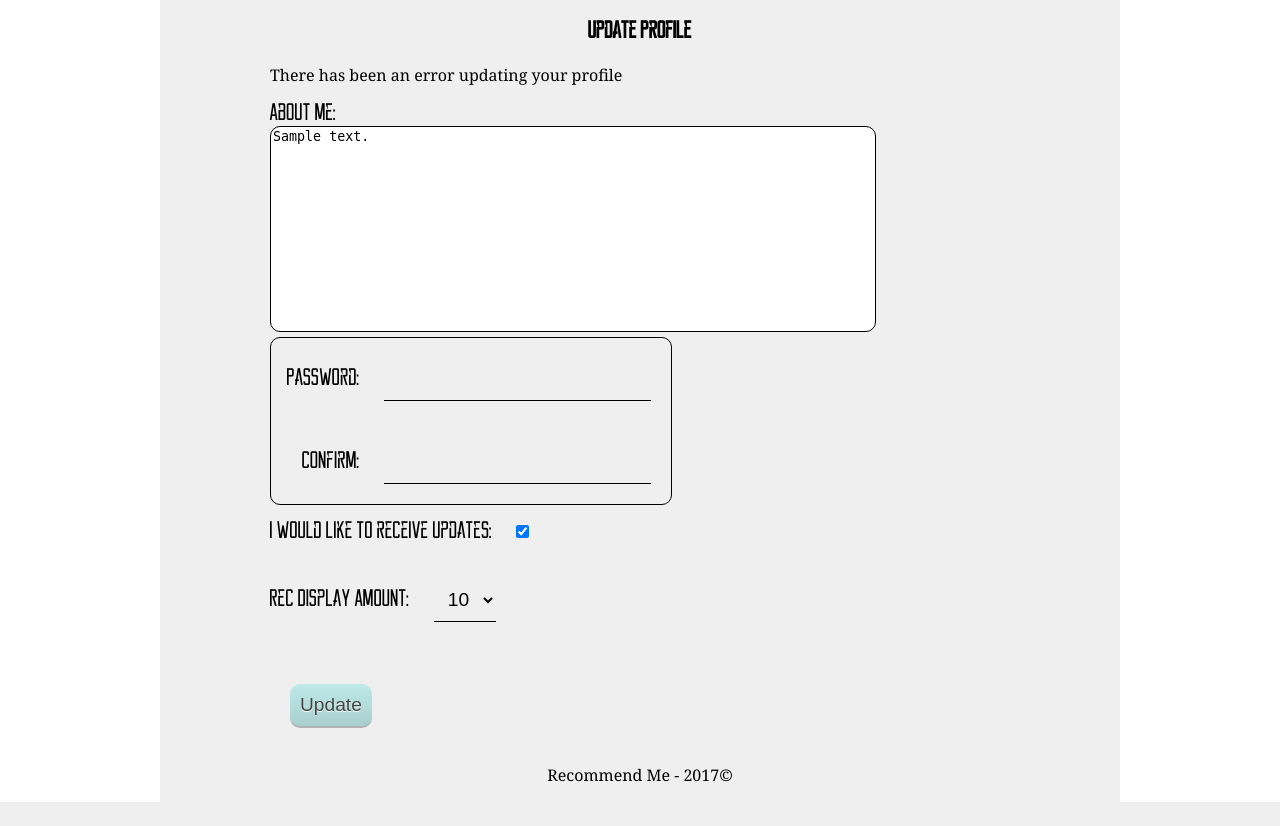
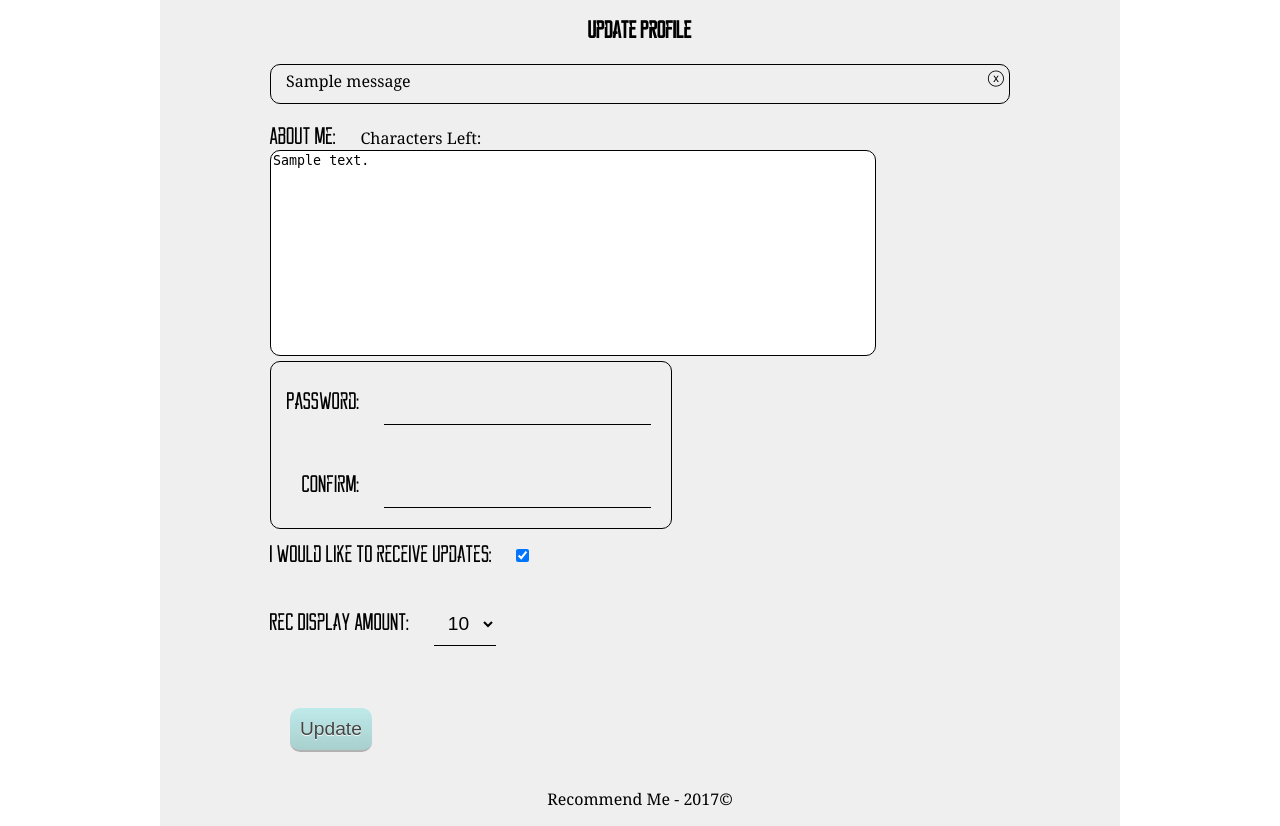
Before and after one commit to brian-w-projects/mysite, a Flask app: page /personal/update in a window 1280 px wide. Shown: the part 190-1016 px from the top of the page. Before the commit the page ends 992 px from the top, so only its background shows below. Run offline with Flask 2, Linux system fonts and the light colour scheme; a user stored in the database is signed in; tables that the repository leaves empty hold one stand-in row (values such as "Sample post"); one stand-in notice (Sample message) is shown; some libraries are stand-ins or nearby versions.

Commit message:
added flash and began redirect fix

```diff
--- a/TODOLIST.txt
+++ b/TODOLIST.txt
@@ -12,3 +12,6 @@
 3. Administrator Tools
     - Special Page with stats
     - Special page with info on Moderators
+
+Problems:
+- Goes from Secure to non-secure when using @login_required
--- a/app/personal/forms.py
+++ b/app/personal/forms.py
@@ -3,8 +3,8 @@ from wtforms import StringField, PasswordField, SubmitField, TextAreaField, Bool
 from wtforms import validators
 
 class ChangeForm(FlaskForm):
-    about_me = TextAreaField('About Me: ')
-    password = PasswordField('Password: ', validators=[validators.EqualTo('password_confirm')])
+    about_me = TextAreaField('About Me: ', validators=[validators.Length(max=500)])
+    password = PasswordField('Password: ', validators=[validators.Optional(), validators.EqualTo('password_confirm'), validators.Length(min=8)])
     password_confirm = PasswordField('Confirm: ', validators=[])
     updates = BooleanField('I would like to receive updates: ')
     limit = SelectField('Rec Display Amount: ', choices=[('10', '10'), ('20', '20'), ('50', '50')])
--- a/app/personal/views.py
+++ b/app/personal/views.py
@@ -1,4 +1,4 @@
-from flask import render_template, request, redirect, url_for, session, abort
+from flask import render_template, request, redirect, url_for, session, abort, flash
 from . import personal
 from .forms import ChangeForm, PostForm, EditForm
 from flask_login import login_user, logout_user, login_required, current_user
@@ -12,19 +12,21 @@ from datetime import datetime
 def update():
     form = ChangeForm(request.form)
     if request.method == 'POST':
-        session['updated'] = 'There has been an error updating your profile'
         if form.validate():
-            if form.password.data != '':
-                if len(form.password.data) >= 8:
-                    current_user.password = form.password.data
-                else:
-                    form.errors['password'] = 'Errors'
+            current_user.password = form.password.data
             current_user.updates = form.updates.data
             current_user.display=int(form.limit.data)
             current_user.about_me = form.about_me.data
             db.session.add(current_user)
             db.session.commit()
-            session['updated'] = 'Your profile has been successfully updated'
+            flash(u'\u2713 Your profile has been successfully updated')
+        else:
+            if form.errors['about_me']:
+                flash(u'\u2717 About Me may only be 500 characters')
+            if 0 < len(form.password.data) < 8:
+                flash(u'\u2717 Passwords must be at least 8 characters')
+            if form.password.data != form.password_confirm.data:
+                flash(u'\u2717 Passwords Must Match')
         return redirect(url_for('personal.update', _scheme='https', _external=True))
     form.about_me.data = current_user.about_me
     form.limit.data= str(current_user.display)
@@ -56,7 +58,7 @@ def profile(id=-1, limit=10):
     if id == -1 and current_user.is_authenticated:
         id = current_user.id
     elif id == -1 and not current_user.is_authenticated:
-        return redirect(url_for('auth.login', _scheme='https', _external=True))
+        return redirect(url_for('auth.login', _scheme='https', _external=True, next='personal/profile'))
     if limit==10 and current_user.is_authenticated:
         limit=current_user.display
     user = Users.query.filter_by(id=id).first_or_404()
--- a/app/static/css/formstyle.css
+++ b/app/static/css/formstyle.css
@@ -58,5 +58,37 @@
     border-radius: 10px;
     width: 600px;
     height: 200px;
+}
 
+/*FLASH STYLE*/
+.flash-border{
+    border: 1px solid black;
+    border-radius: 10px;
+    overflow: hidden;
 }
+
+.flash-message{
+    margin: 0 0 0 10px;
+    padding: 5px;
+}
+
+.flash-messages{
+    width: 600px;
+    float: left;
+}
+
+.flash-close{
+    float: right;
+}
+
+.flash-close p{
+    margin-top: 0px;
+}
+/*FLASH STYLE*/
+
+/*TEXT AREA FORMATTING*/
+.chars-format{
+    margin-left: 20px;
+    display: inline;
+}
+/*TEXT AREA FORMATTING*/
--- /dev/null
+++ b/app/static/js/flashjs.js
@@ -0,0 +1,7 @@
+/* global $ */
+
+$(function(){
+    $('.flash-close').on('click', function(){
+        $(this).parent().css('display', 'none');
+    });
+});
--- /dev/null
+++ b/app/static/js/updatejs.js
@@ -0,0 +1,11 @@
+/* global $ */
+
+$(function(){
+    var $count = 500 - $('#about_me').val().length;
+    $('.chars-left').text($count);
+
+    $('#about_me').on('input', function(){
+        var $count = 500 - $('#about_me').val().length;
+        $('.chars-left').text($count);
+    });
+});
--- a/app/templates/base.html
+++ b/app/templates/base.html
@@ -2,7 +2,8 @@
 <html lang='en'>
   {{moment.include_jquery()}}
   {{moment.include_moment()}}
-  {% import 'personal/postmacro.html' as postmacro %}
+  {% import 'macros/postmacro.html' as postmacro %}
+  {% import 'macros/flashmacro.html' as flashmacro %}
   <head>
     {% block head %}
       <meta charset='utf-8'>
--- /dev/null
+++ b/app/templates/macros/flashmacro.html
@@ -0,0 +1,16 @@
+{% macro render_flash(messages) %}
+    {% if messages %}
+        <script src="{{url_for('static', filename='js/flashjs.js')}}"></script>
+        <div class='flash-border'>
+          <div class='flash-messages'>
+            {% for message in messages %}
+              <p class='flash-message'>{{ message }}</p>
+            {% endfor %}
+          </div>
+          <div class='flash-close'>
+              <p><a href='#'>&#9447</a></p>
+          </div>
+        </div>
+        <br/>
+    {% endif %}
+{% endmacro %}
--- a/app/templates/personal/update.html
+++ b/app/templates/personal/update.html
@@ -1,4 +1,5 @@
 <!DOCTYPE html>
+
 {% extends 'onecoloumn.html' %}
 <html>
 <head>
@@ -12,29 +13,20 @@
     <div class='w940'>
       <div class='w940-center'>
         <h2 class='rec'>Update Profile</h2>
-        {% if session['updated'] %}
-          <p>{{session['updated']}}</p>
-        {% endif %}
+        {{ flashmacro.render_flash(get_flashed_messages()) }}
         <form method="POST">
           {{form.about_me.label(class='rec')}}
+          <p class='chars-format'>Characters Left: <span class='chars-left'></span></p>
           <br/>
           {{form.about_me(class='textentry')}}
           <br/>
-          <div class='fieldseterror'>
             <div class='fieldset'>
               {{form.password.label(class='rec')}} {{form.password(class='entry')}}
               <br/>
               {{form.password_confirm.label(class='rec')}} {{form.password_confirm(class='entry')}}
             </div><!--fieldset-->
-            {% if form.errors['password'] %}
-              <span class='passwordmessage'>&#10007 Must be at least 8 characters</span>
-              <br/>
-              <span class='passwordmessage2'>&#10007 Passwords Must Match</span>
-            {% endif %}
-          </div><!--fieldseterror-->
           <div class='realign'></div>
           {{form.updates.label(class='rec')}} {{form.updates(checked=current_user.updates, class='click')}}
-          <span class='updatesmassage'></span>
           <br/>
           {{form.limit.label(class='rec')}} {{form.limit(class='entry')}}
           <br/>
@@ -44,6 +36,7 @@
         </form>
       </div><!--w940-center-->
     </div><!--w940-->
+    <script src="{{url_for('static', filename='js/updatejs.js')}}"></script>
   {% endblock %}
 </body>
 </html>
--- a/config.py
+++ b/config.py
@@ -13,6 +13,7 @@ class Config:
     ADMIN = os.environ.get("ADMIN")
     RECAPTCHA_PRIVATE_KEY = os.environ.get('RECAPTCHA_PRIVATE_KEY')
     RECAPTCHA_PUBLIC_KEY = os.environ.get('RECAPTCHA_PUBLIC_KEY')
+    # SERVER_NAME = 'mysite-brianwprojects.c9users.io'
 
     @staticmethod
     def init_app(app):
--- a/manage.py
+++ b/manage.py
@@ -4,7 +4,8 @@ from app import create_app, db
 from app.models import Users, Role, Recommendation
 from flask_script import Manager, Shell, Server
 from flask_migrate import Migrate, MigrateCommand
-from flask import request
+from flask import request, redirect, url_for
+
 
 app = create_app(os.getenv('FLASK_CONFIG') or 'default')
 manager = Manager(app)
```
Also changed, not shown: app/__init__.py (+4 -3 lines), app/templates/macros/postmacro.html (renamed from app/templates/personal/postmacro.html).
